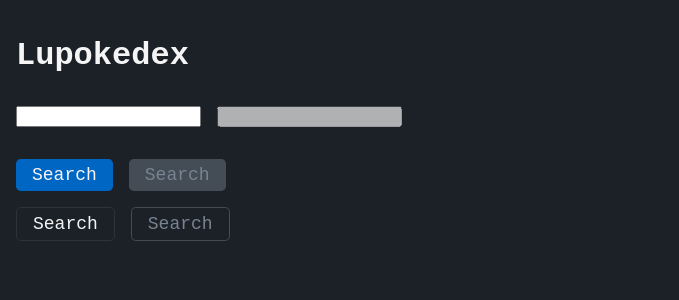
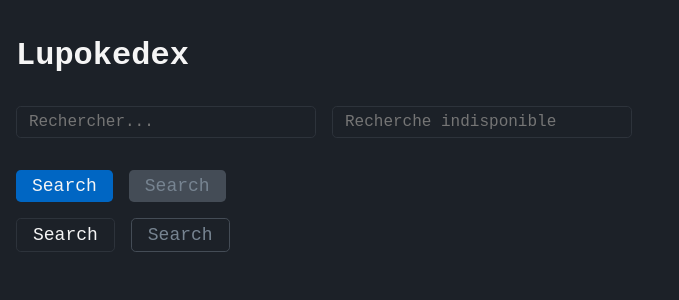
Before and after one commit to horameus/Lupokedex, a React (Vite) app: page / in a window 1280 px wide. Shown: the top 300 px of the page, without its empty margins (0-679 px from the left). Built offline with nearby package versions, Linux system fonts and the light colour scheme.

Commit message:
3_input_component: Searchbar with controlled event

```diff
--- a/src/App.tsx
+++ b/src/App.tsx
@@ -1,15 +1,26 @@
+import { useState } from 'react';
 import { LupoButton } from './components/LupoButton';
 import { LupoSearchbar } from './components/LupoSearchbar';
 
 export default function App() {
+    const [searchValue, setSearchValue] = useState<string>('');
+
+    const handleSearchChange = (event: React.ChangeEvent<HTMLInputElement>) => {
+        setSearchValue(event.target.value);
+    };
+
     return (
         <main className="App">
             <h1 className="App--title">Lupokedex</h1>
 
             <section className="App--section--LupoCompo">
                 <div className="App--section--LupoCompo--container">
-                    <LupoSearchbar value=""></LupoSearchbar>
-                    <LupoSearchbar value="" disabled></LupoSearchbar>
+                    <LupoSearchbar
+                        type="text"
+                        value={searchValue}
+                        onChange={handleSearchChange}
+                        placeholder="Rechercher..."></LupoSearchbar>
+                    <LupoSearchbar type="text" placeholder="Recherche indisponible" disabled></LupoSearchbar>
                 </div>
             </section>
 
--- a/src/components/LupoSearchbar/LupoSearchbar.tsx
+++ b/src/components/LupoSearchbar/LupoSearchbar.tsx
@@ -7,7 +7,12 @@ export default function LupoButton({ ...props }: LupoSearchbarProps) {
     const classNames = useClassNames('LupoSearchbar', { props });
 
     return (
-        <input className={classNames} disabled={props.disabled} onChange={props.onChange} value={props.value}>
+        <input
+            className={classNames}
+            disabled={props.disabled}
+            onChange={props.onChange}
+            value={props.value}
+            placeholder={props.placeholder}>
             {props.children}
         </input>
     );
--- a/src/components/LupoSearchbar/styles.css
+++ b/src/components/LupoSearchbar/styles.css
@@ -0,0 +1,20 @@
+.LupoSearchbar {
+    font-family: inherit;
+    font-size: medium;
+    font-weight: 500;
+    min-width: 18.75rem;
+    min-height: 2rem;
+    padding: 0.375rem 0.75rem 0.375rem 0.75rem;
+    border: var(--palette-paper) 0.1rem solid;
+    border-radius: 0.3rem;
+    gap: 0.75rem;
+
+    color: var(--palette-text);
+    background-color: var(--palette-background);
+
+    &.LupoSearchbar--disabled {
+        color: var(--palette-text-caption);
+        background-color: var(--palette-disabled);
+        pointer-events: none;
+    }
+}
--- a/src/components/LupoSearchbar/types.ts
+++ b/src/components/LupoSearchbar/types.ts
@@ -3,6 +3,7 @@ import React from 'react';
 export interface LupoSearchbarProps extends React.PropsWithChildren {
     disabled?: boolean;
     value?: string;
-    name?: string;
+    placeholder?: string;
+    type: string;
     onChange?: (event: React.ChangeEvent<HTMLInputElement>) => void;
 }
```
